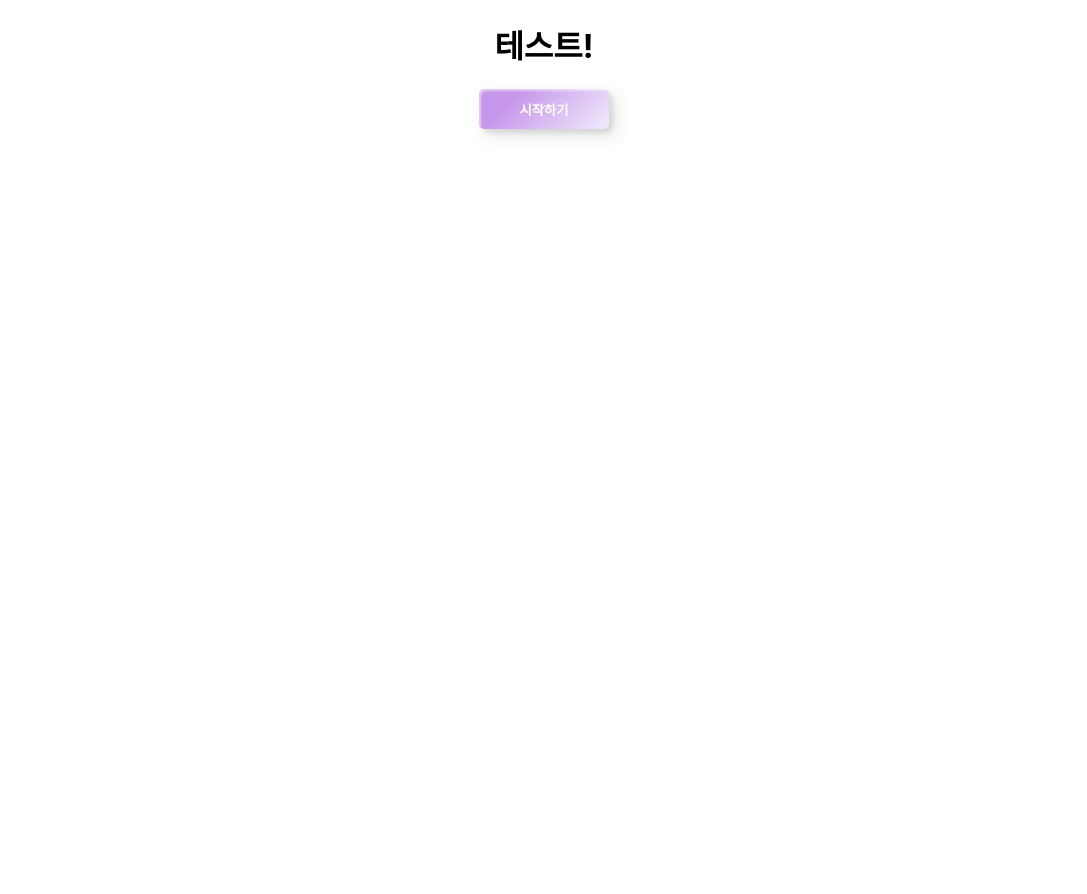
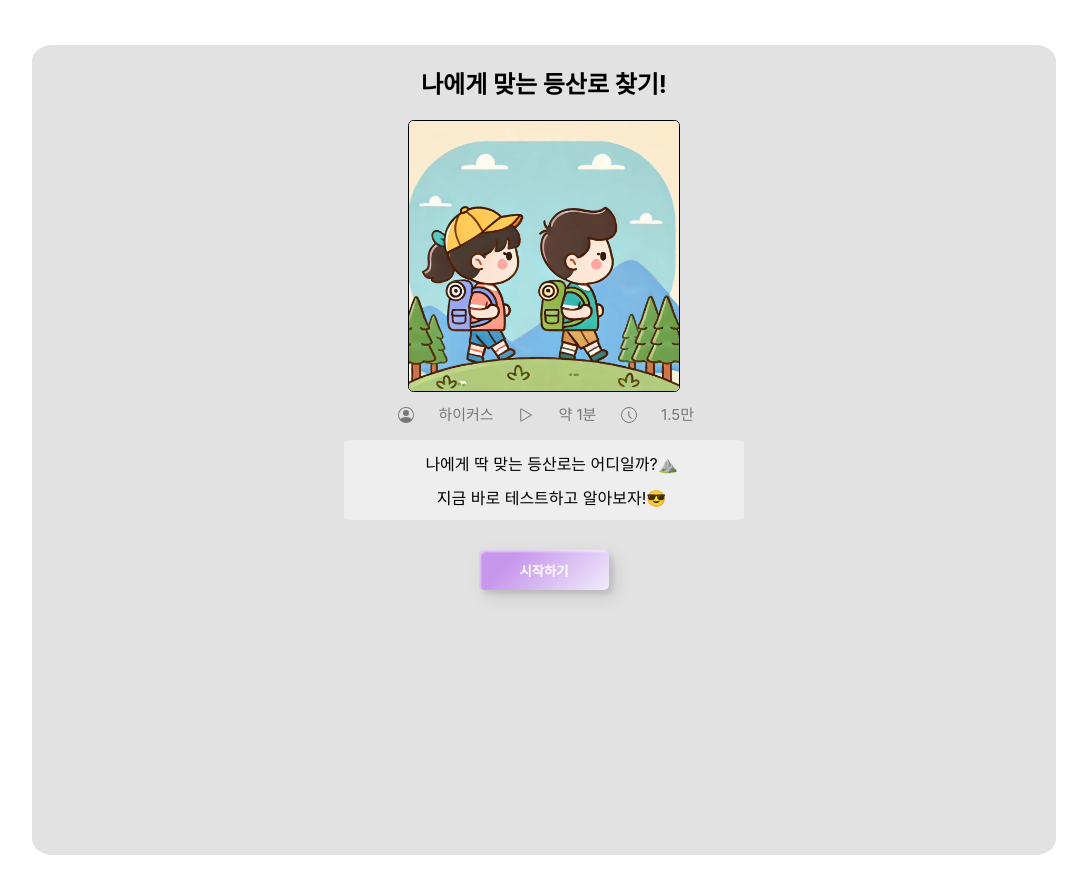
Before and after one commit to kjh2623jh/simple-test-web, a React (Create React App) app: page / in a window 1280 px wide. Shown: the top 894 px of the page, without its empty margins (96-1183 px from the left). Before the commit the page ends 800 px from the top, so only its background shows below. Built offline with nearby package versions, Linux system fonts and the light colour scheme.

Commit message:
build test

```diff
--- a/src/Test.js
+++ b/src/Test.js
@@ -1,10 +1,11 @@
-import { createElement, useState } from "react";
+import { useState } from "react";
 import { useNavigate } from "react-router-dom";
 import "./css/Test.css";
+import Title from "./Title";
 
 function Test() {
   const [section, setSection] = useState(0);
-  const [answer, setAnswer] = useState("");
+  const [answer, setAnswer] = useState([]);
   const [counter, setCounter] = useState(0);
   const navigate = useNavigate();
 
@@ -54,9 +55,20 @@ function Test() {
   ];
 
   const Submit = (event) => {
+    console.log(answer);
     event.preventDefault();
+
     let newAnswer = "";
     const len = selections[section].q.length;
+
+    // 뒤로가기 (버그) 앞으로갔다가 뒤로갔다가 하면 버그남
+    if (event.nativeEvent.submitter.id === "back") {
+      setSection(section - 1);
+      setAnswer(answer.slice(0, -1));
+      setCounter(Math.max(counter - len, 0));
+
+      return;
+    }
 
     // create newAnswer. 유저의 답변이 여러개일 수 있으니 for문으로 확인함
     for (let index = 0; index < len; index++) {
@@ -69,21 +81,14 @@ function Test() {
 
     // 아무것도 선택하지 않으면 submit 하지 않음
     if (newAnswer === "") {
-      createElement(
-        "div",
-        {
-          style: { color: "red", fontSize: "8px" },
-        },
-        "1개 이상의 선택지를 선택해야합니다."
-      );
       return;
     }
 
     // answer 에 newAnswer 붙이기
     if (section + 1 >= selections.length) {
-      navigate(`/result/${answer + newAnswer}`);
+      navigate(`/result/${[...answer, newAnswer].join("")}`);
     } else {
-      setAnswer(answer + newAnswer);
+      setAnswer([...answer, newAnswer]);
       setCounter(counter + len);
       setSection(section + 1);
     }
@@ -124,24 +129,24 @@ function Test() {
             ))}
             <br />
 
+            {/* 뒤로가기 */}
+            <button type="submit" className="button" id="back">
+              뒤로가기
+            </button>
+
             {/* 답변 제출 */}
             <button type="submit" className="button">
-              Submit
+              확인
             </button>
+
+            <div style={{ color: "red", fontSize: "12px" }}>
+              *1개 이상의 선택지를 선택해야합니다.
+            </div>
           </form>
         </div>
       ) : (
         // 시작 페이지
-        <div>
-          <h1 className="Title">테스트!</h1>
-          <button
-            className="btn start"
-            onClick={() => setSection(section + 1)}
-            style={{ width: "130px" }}
-          >
-            <span>시작하기</span>
-          </button>
-        </div>
+        <Title section={section} setSection={setSection} />
       )}
     </div>
   );
--- /dev/null
+++ b/src/Title.css
@@ -0,0 +1,61 @@
+.index_main {
+  width: 100%;
+  height: 900px;
+  display: flex;
+  justify-content: center;
+  align-items: center;
+}
+
+.index_main_content {
+  width: 80%;
+  height: 90%;
+  background-color: #e2e2e2;
+  display: flex;
+  flex-direction: column;
+  align-items: center;
+  border-radius: 2%;
+}
+
+.index_main_image {
+  width: 300px;
+  height: 270px;
+}
+
+img {
+  width: 90%;
+  border-radius: 2%;
+  border: 1px solid black;
+}
+
+.index_main_text1 {
+  display: flex;
+  align-items: center;
+  justify-content: space-between;
+  width: 300px;
+  height: 50px;
+  font-size: 15px;
+  line-height: 22px;
+  font-weight: 400;
+  color: rgb(117, 120, 123);
+}
+
+.index_main_text2 {
+  width: 400px;
+  height: 80px;
+  display: flex;
+  flex-direction: column;
+  text-align: left;
+  background-color: #eeeeee;
+  border-radius: 3%;
+  display: flex;
+  justify-content: center;
+}
+
+.index_main_text2 > p {
+  margin: 0 auto;
+  padding: 5px 0 5px 15px;
+}
+
+.index_main_btn {
+  margin-top: 30px;
+}
--- /dev/null
+++ b/src/Title.js
@@ -0,0 +1,77 @@
+import "./Title.css";
+import logo from "./logo.webp";
+
+function Title({ section, setSection }) {
+  return (
+    <div className="index_main">
+      <div className="index_main_content">
+        <h2 className="Title">나에게 맞는 등산로 찾기!</h2>
+        <div className="index_main_image">
+          <img src={logo} className="App-logo" alt="React" />
+        </div>
+        <div className="index_main_text1">
+          <svg
+            width="24"
+            height="24"
+            viewBox="0 0 24 24"
+            xmlns="http://www.w3.org/2000/svg"
+          >
+            <path d="M15 10a3 3 0 1 1-6 0 3 3 0 0 1 6 0Z" fill="#75787B"></path>
+            <path
+              fill-rule="evenodd"
+              clip-rule="evenodd"
+              d="M4 12a8 8 0 1 1 16 0 8 8 0 0 1-16 0Zm8-7a7 7 0 0 0-5.468 11.37C7.242 15.226 8.805 14 12 14s4.757 1.225 5.468 2.37A7 7 0 0 0 12 5Z"
+              fill="#75787B"
+            ></path>
+          </svg>
+          <p>하이커스</p>
+
+          <svg
+            width="24"
+            height="24"
+            fill="none"
+            xmlns="http://www.w3.org/2000/svg"
+          >
+            <path
+              fill-rule="evenodd"
+              clip-rule="evenodd"
+              d="M6.25 6.462c0-.766.842-1.195 1.474-.828l9.544 5.538.002.001a.953.953 0 0 1 0 1.654h-.002l-9.544 5.539c-.632.367-1.474-.062-1.474-.828V6.462ZM16.704 12 7.25 6.515v10.97L16.704 12Z"
+              fill="#75787B"
+            ></path>
+          </svg>
+          <p>약 1분</p>
+
+          <svg
+            width="24"
+            height="24"
+            fill="none"
+            xmlns="http://www.w3.org/2000/svg"
+          >
+            <circle cx="12" cy="12" r="7.5" stroke="#75787B"></circle>
+            <path
+              d="M11.208 13.093V8.208h1.125v4.452l2.658 2.587-.785.764-2.998-2.918Z"
+              fill="#75787B"
+            ></path>
+          </svg>
+          <p>1.5만</p>
+        </div>
+
+        <div className="index_main_text2">
+          <p>나에게 딱 맞는 등산로는 어디일까?⛰️</p>
+          <p>지금 바로 테스트하고 알아보자!😎</p>
+        </div>
+        <div className="index_main_btn">
+          <button
+            className="btn start"
+            onClick={() => setSection(section + 1)}
+            style={{ width: "130px" }}
+          >
+            <span>시작하기</span>
+          </button>
+        </div>
+      </div>
+    </div>
+  );
+}
+
+export default Title;
--- a/src/css/Test.css
+++ b/src/css/Test.css
@@ -185,6 +185,7 @@ input:checked + .option {
   touch-action: manipulation;
   vertical-align: baseline;
   width: auto;
+  margin: 20px;
 }
 .button:hover,
 .button:focus {
```
Also changed, not shown: package.json (+9 -2 lines), src/logo.webp (added), 1 other file (tests, documents, lock files or other folders).
